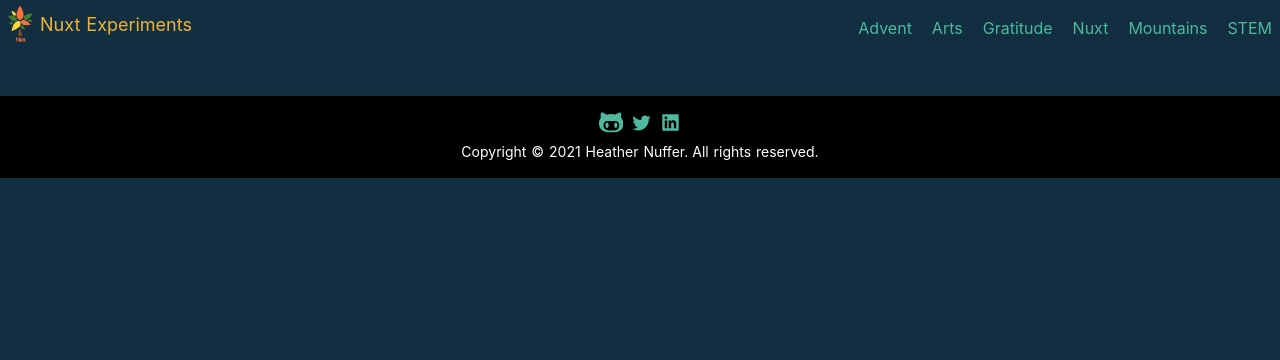
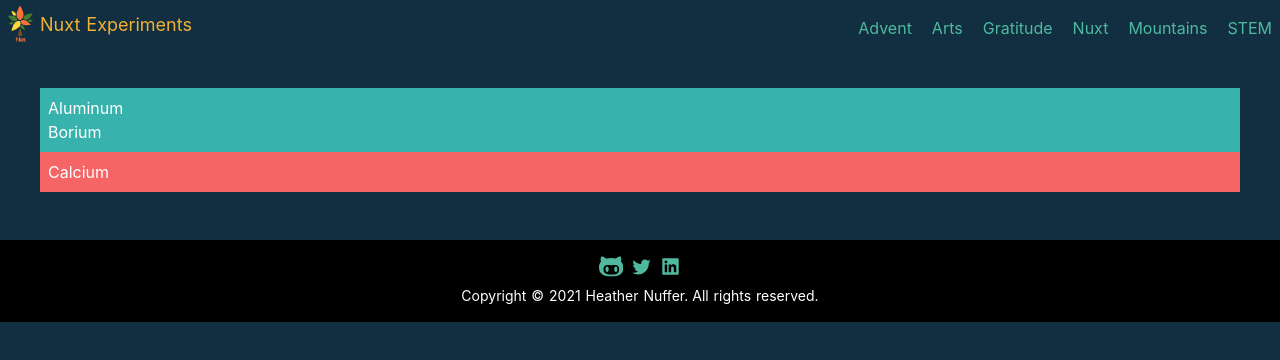
Before and after one commit to ethyl2/nuxt-experiment, a Nuxt app: page /arts/drag-and-drop in a window 1280 px wide. Shown: the top 360 px of the page. Built offline with nearby package versions, Linux system fonts and the light colour scheme.

Commit message:
Starts drag and drop page

```diff
--- /dev/null
+++ b/pages/arts/drag-and-drop.vue
@@ -0,0 +1,49 @@
+<template>
+  <div class="m-10">
+    <div class="drop-zone bg-teal-500 p-2">
+      <div v-for="item in listOne" :key="item.title" class="drag-el">
+        {{ item.title }}
+      </div>
+    </div>
+    <div class="drop-zone bg-red-500 p-2">
+      <div v-for="item in listTwo" :key="item.title" class="drag-el">
+        {{ item.title }}
+      </div>
+    </div>
+  </div>
+</template>
+
+<script>
+export default {
+  name: 'DragAndDrop',
+  data() {
+    return {
+      items: [
+        {
+          id: 0,
+          title: 'Aluminum',
+          list: 1,
+        },
+        {
+          id: 1,
+          title: 'Borium',
+          list: 1,
+        },
+        {
+          id: 2,
+          title: 'Calcium',
+          list: 2,
+        },
+      ],
+    }
+  },
+  computed: {
+    listOne() {
+      return this.items.filter((item) => item.list === 1)
+    },
+    listTwo() {
+      return this.items.filter((item) => item.list === 2)
+    },
+  },
+}
+</script>
```
